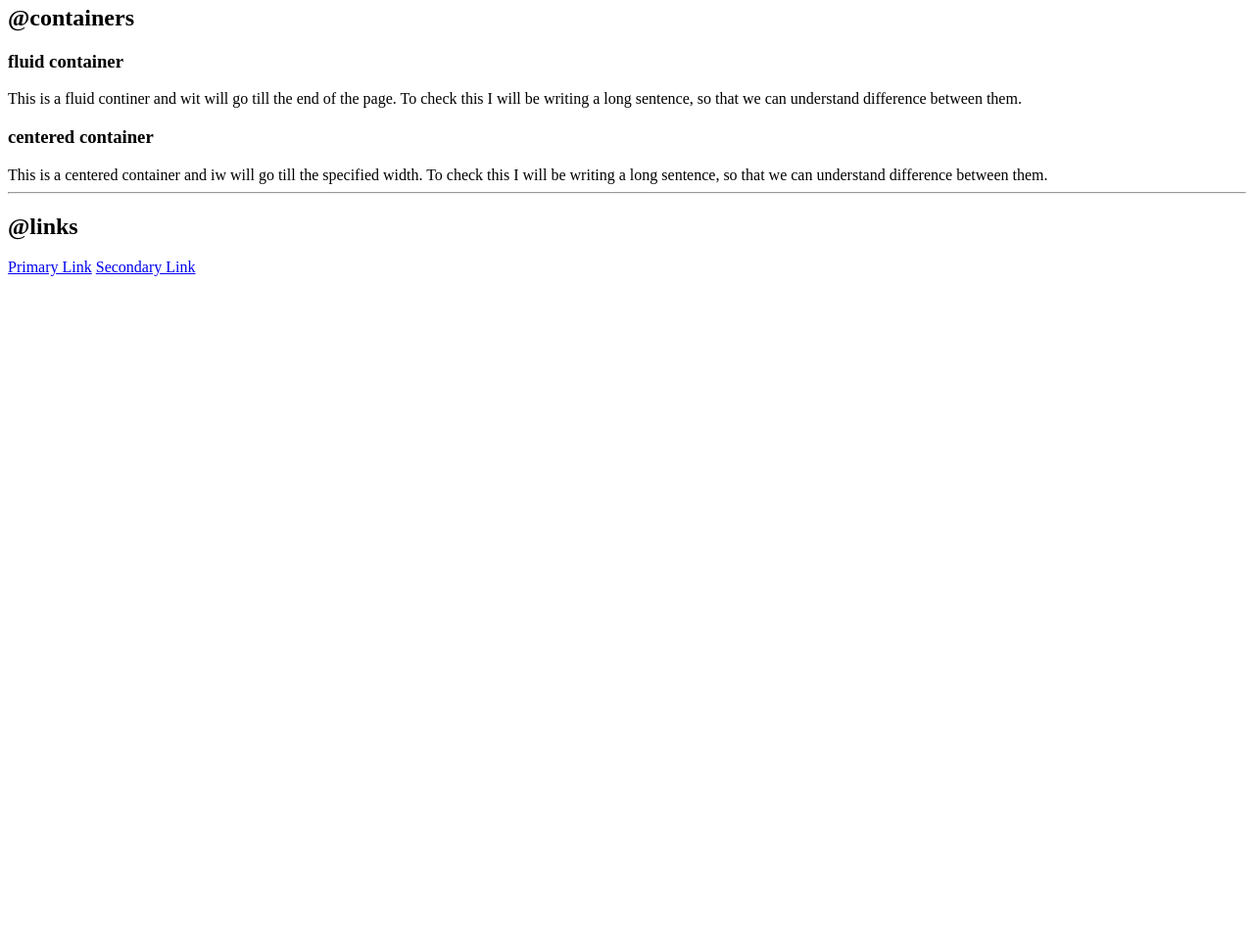
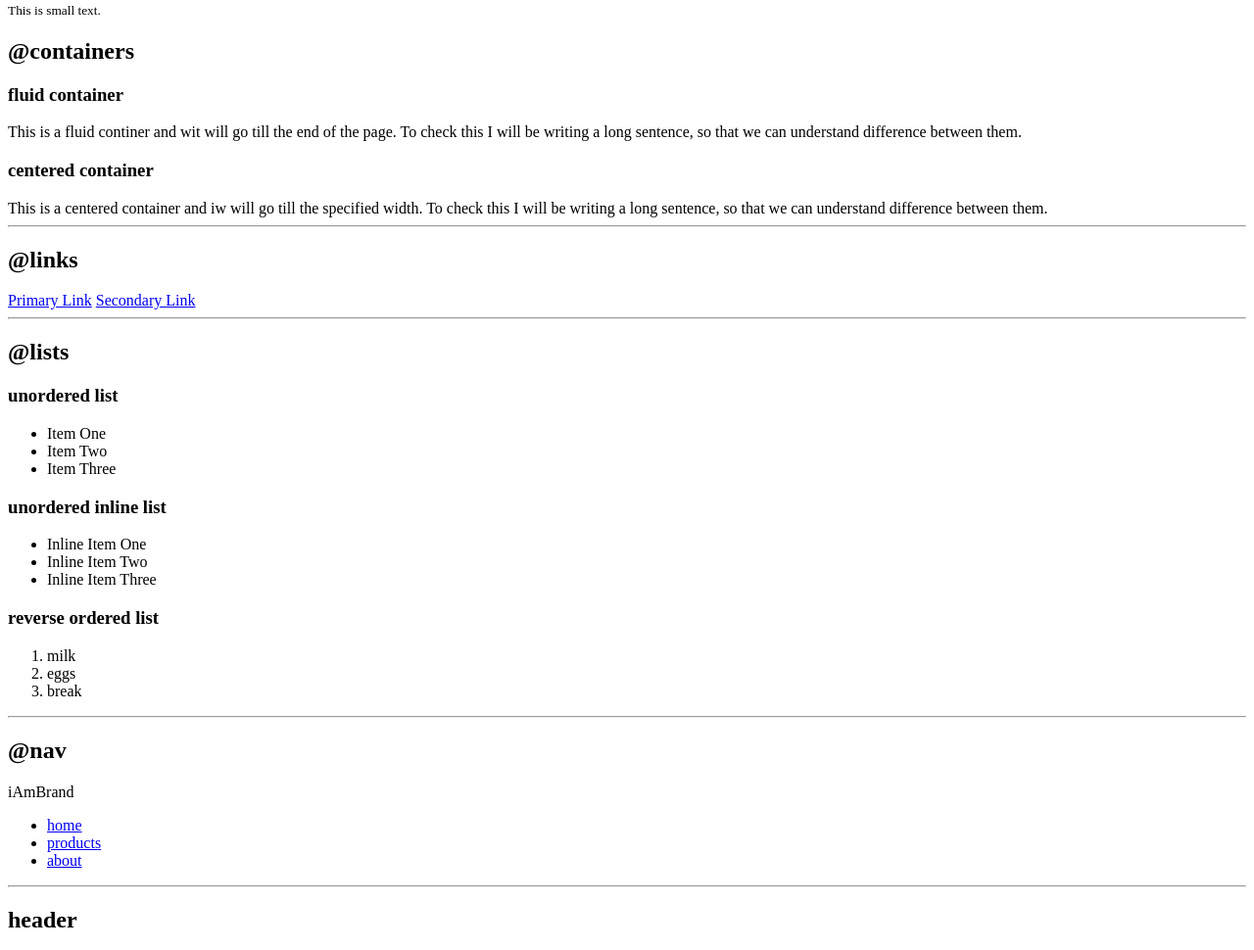
Before and after one commit to bindalyakshit/neogcamp_lesson3_live, a plain HTML site: page index.html in a window 1280 px wide. Shown: the part 216-1186 px from the top of the page at 98% size. Before the commit the page ends 800 px from the top, so only its background shows below. Drawn offline with Linux system fonts and the light colour scheme.

Commit message:
upto imgae

```diff
--- a/index.html
+++ b/index.html
@@ -13,6 +13,7 @@
 
     <h2>@typography</h2>
     <p>Hello there!!</p>
+    <small>This is small text.</small>
 
     <h2>@containers</h2>
     <h3>fluid container</h3>
@@ -27,5 +28,55 @@
     <a href="/">Primary Link</a>
     <a href="/">Secondary Link</a>
 
+    <hr>
+
+    <h2>@lists</h2>
+
+    <h3>unordered list</h3>
+    <ul>
+        <li>Item One</li>
+        <li>Item Two</li>
+        <li>Item Three</li>
+    </ul>
+
+    <h3> unordered inline list</h3>
+    <ul>
+        <li>Inline Item One</li>
+        <li>Inline Item Two</li>
+        <li>Inline Item Three</li>
+    </ul>
+
+    <h3>reverse ordered list</h3>
+    <ol>
+        <li>milk</li>
+        <li>eggs</li>
+        <li>break</li>
+    </ol>
+
+    <hr>
+    <h2>@nav</h2>
+    <nav>
+        <div>iAmBrand</div>
+        <ul>
+            <li>
+                <a href="/">home</a>
+            </li>
+            <li>
+                <a href="/">products</a>
+            </li>
+            <li>
+                <a href="/">about</a>
+            </li>
+        </ul>
+    </nav>
+
+    <hr>
+
+    <h2>header</h2>
+    <header>
+        <img src="images/hero.svg">
+        <h1>heading inside hero</h1>
+    </header>
+
 </body>
 </html>
```
Also changed, not shown: images/hero.svg (added).
